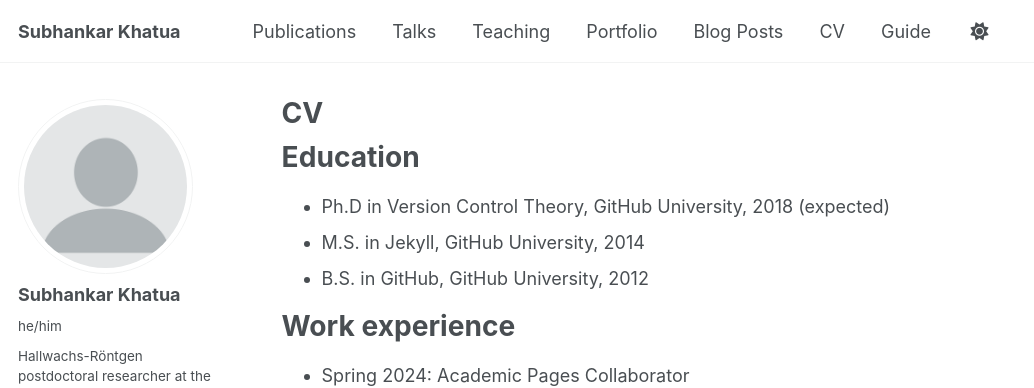
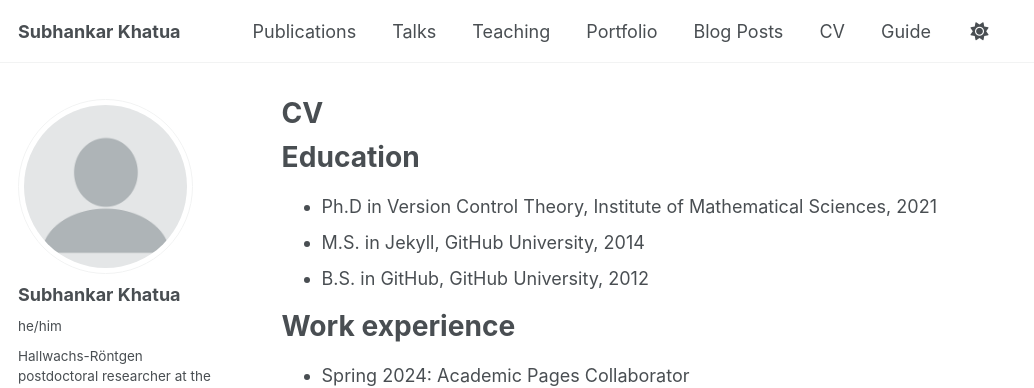
Before and after one commit to subhankar-khatua/subhankar-khatua.github.io, a Jekyll site: the page built from _pages/cv.md, in a window 1280 px wide and 900 px high. Shown: the top 388 px of the window, without its empty margins (0-1034 px from the left). Built offline with Jekyll 4.4.1, drawn with Linux system fonts in a browser that asks for light colours; some web fonts are replaced.

Commit message:
Update cv.md

```diff
--- a/_pages/cv.md
+++ b/_pages/cv.md
@@ -11,7 +11,7 @@ redirect_from:
 
 Education
 ======
-* Ph.D in Version Control Theory, GitHub University, 2018 (expected)
+* Ph.D in Version Control Theory, Institute of Mathematical Sciences, 2021
 * M.S. in Jekyll, GitHub University, 2014
 * B.S. in GitHub, GitHub University, 2012
 
```
